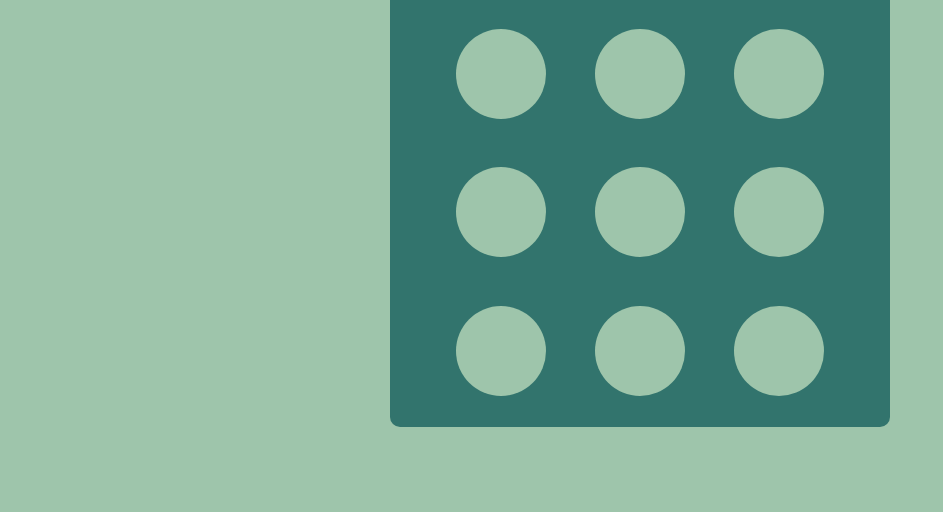
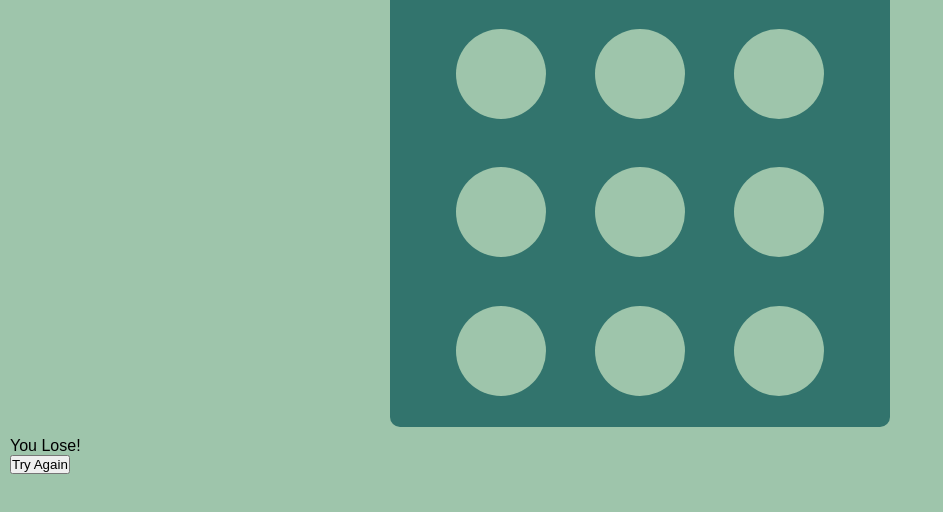
Before and after one commit to sepehr-san/games, a plain HTML site: page index.html in a window 1280 px wide. Shown: the part 132-644 px from the top of the page, without its empty margins (0-943 px from the left). Drawn offline with Linux system fonts and the light colour scheme.

Commit message:
Update index.html

```diff
--- a/index.html
+++ b/index.html
@@ -26,7 +26,10 @@
       <div class="button" id="o8"></div>
       <div class="button" id="o9"></div>
     </div>
-    <p id="submit">Submit</p>
+  </div>
+  <div id="alert">
+  <p>You <span id="alerttext">Lose!</span></p>
+    <button id="try-again-button">Try Again</button>
   </div>
   <script src="main.js"></script>
 </body>
```
